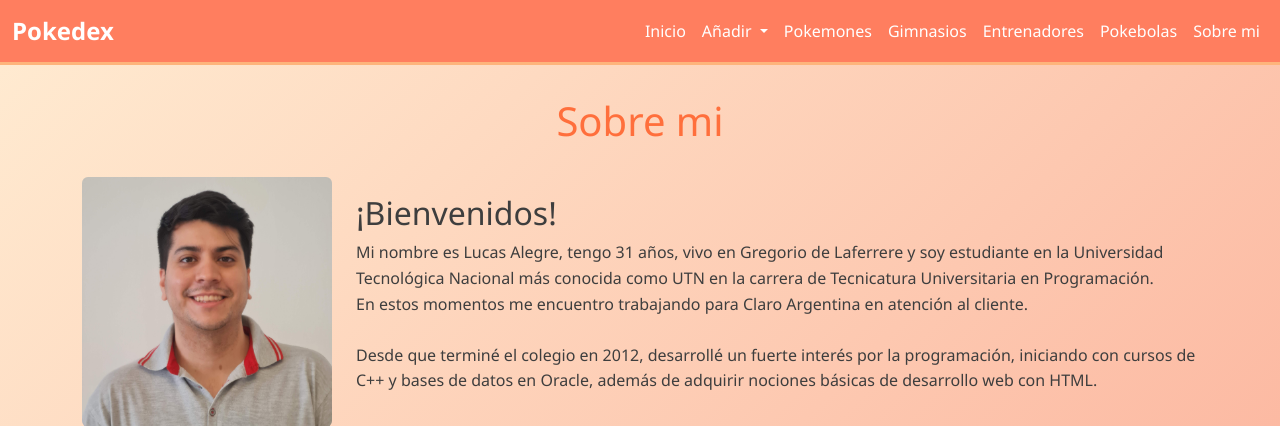
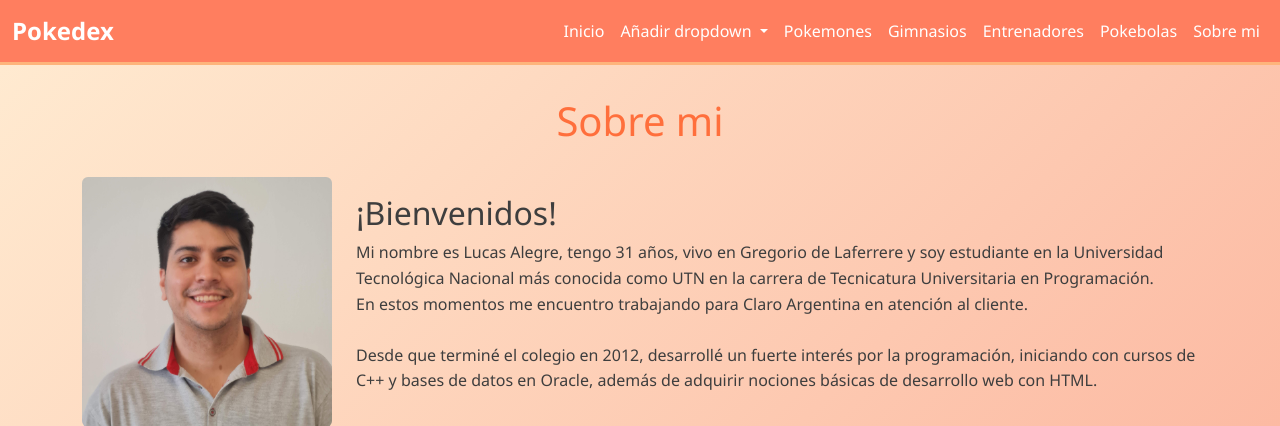
Before and after one commit to LucasAlegreSebastian/TuPrimeraPagina-Alegre, a Django app: page /about/ in a window 1280 px wide. Shown: the top 426 px of the page. Run offline with Django 5.2, Linux system fonts and the light colour scheme.

Commit message:
probando ramas

```diff
--- a/Main/templates/Main/base.html
+++ b/Main/templates/Main/base.html
@@ -85,7 +85,7 @@
                         <li class="nav-item dropdown">
                             <a class="nav-link dropdown-toggle" href="#" role="button" data-bs-toggle="dropdown"
                                 aria-expanded="false">
-                                Añadir
+                                Añadir dropdown
                             </a>
                             <ul class="dropdown-menu">
                                 <li><a class="dropdown-item" href="{% url 'pokedex:crear_pokemon' %}">Pokemon</a></li>
```
